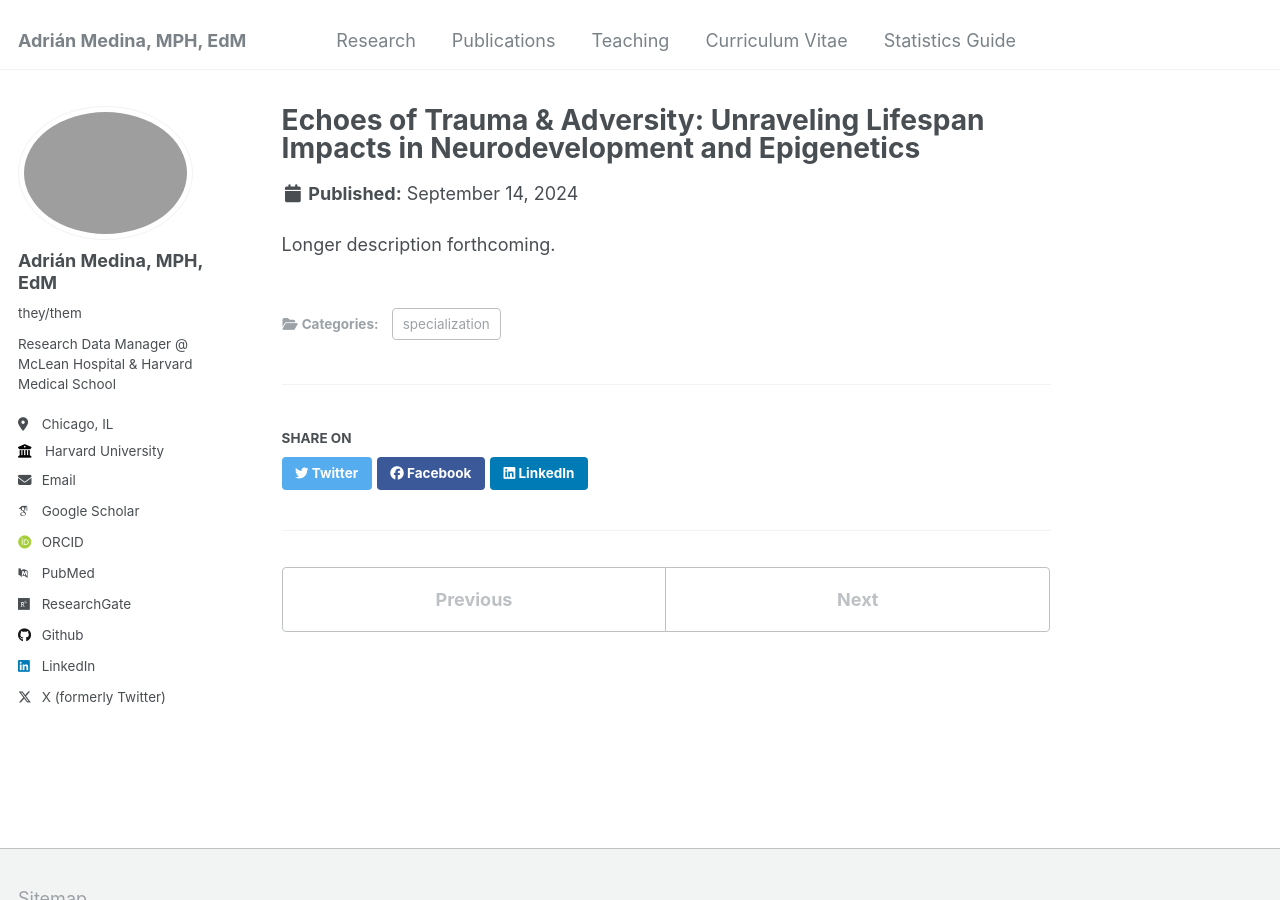
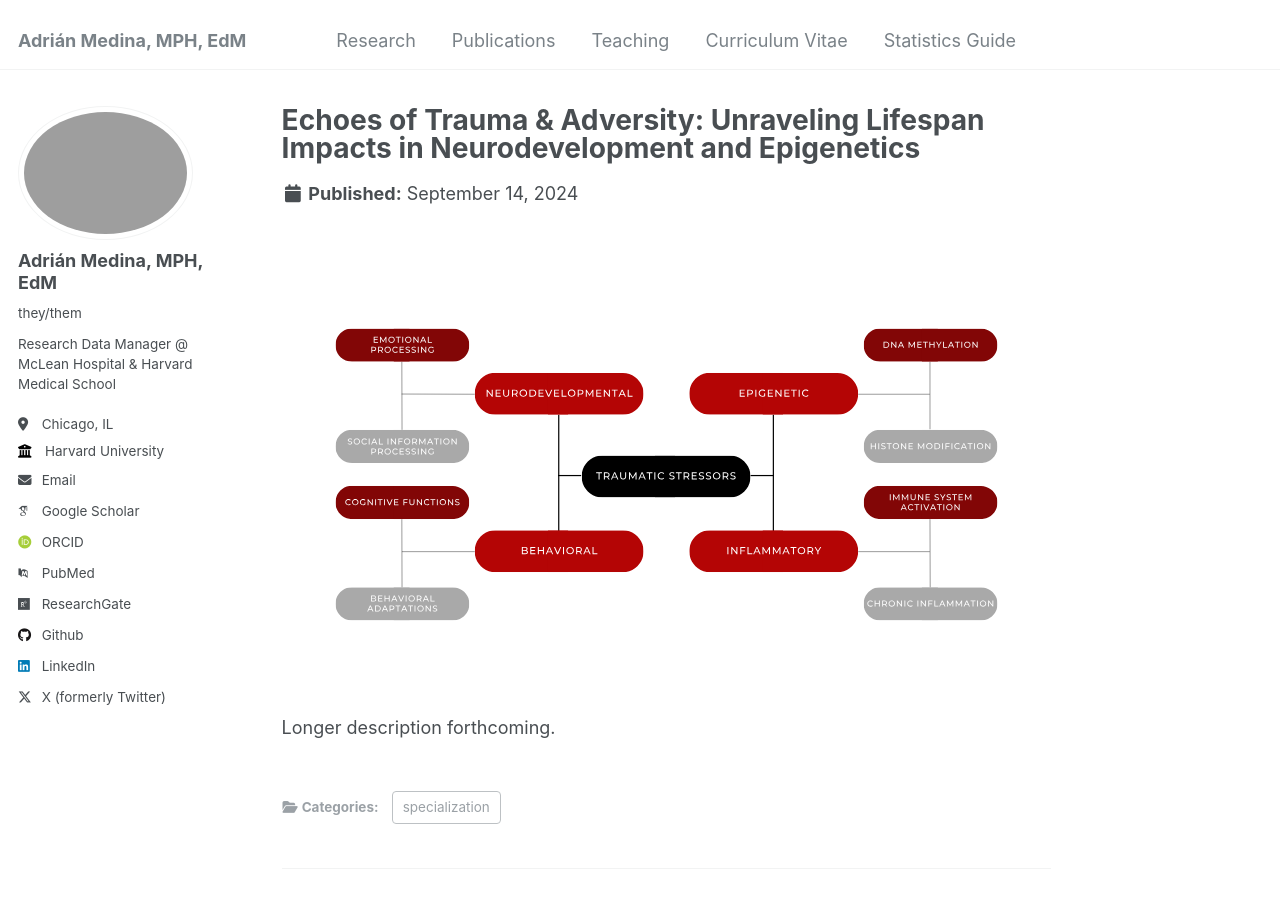
Before and after one commit to adrian-a-medina/adrian--medina.github.io, a Jekyll site: the page built from _research/research-area-1.md, in a window 1280 px wide and 900 px high. Built offline with Jekyll 4.4.1, drawn with Linux system fonts in a browser that asks for light colours; some web fonts are replaced.

Commit message:
Update research-area-1.md

```diff
--- a/_research/research-area-1.md
+++ b/_research/research-area-1.md
@@ -1,8 +1,10 @@
 ---
 title: "Echoes of Trauma & Adversity: Unraveling Lifespan Impacts in Neurodevelopment and Epigenetics"
-excerpt: "I plan to explore the clinical, epigenetic, and neurodevelopmental impacts of adverse and traumatic experiences, focusing on how dimensions of threat, deprivation, and unpredictability influence individuals from perinatal stages through young adulthood. My goal is to investigate the intricate relationships between traumatic/adverse experiences and long-term health outcomes, aiming to unravel the complex interplay of biological, psychological, and social factors that shape mental and physical health. As I prepare to enter a PhD program, my research will seek to illuminate these crucial intersections, contributing to a more comprehensive understanding of how early life stressors impact lifelong health and well-being. <br/><img src='/images/500x300.png'>"
+excerpt: "I plan to explore the clinical, epigenetic, and neurodevelopmental impacts of adverse and traumatic experiences, focusing on how dimensions of threat, deprivation, and unpredictability influence individuals from perinatal stages through young adulthood. My goal is to investigate the intricate relationships between traumatic/adverse experiences and long-term health outcomes, aiming to unravel the complex interplay of biological, psychological, and social factors that shape mental and physical health. As I prepare to enter a PhD program, my research will seek to illuminate these crucial intersections, contributing to a more comprehensive understanding of how early life stressors impact lifelong health and well-being. <br/><img src='/images/TS Model.svg'>"
 collection: research
 category: specialization
 ---
 
+<br/><img src='/images/TS Model.svg'>
+
 Longer description forthcoming.
```
